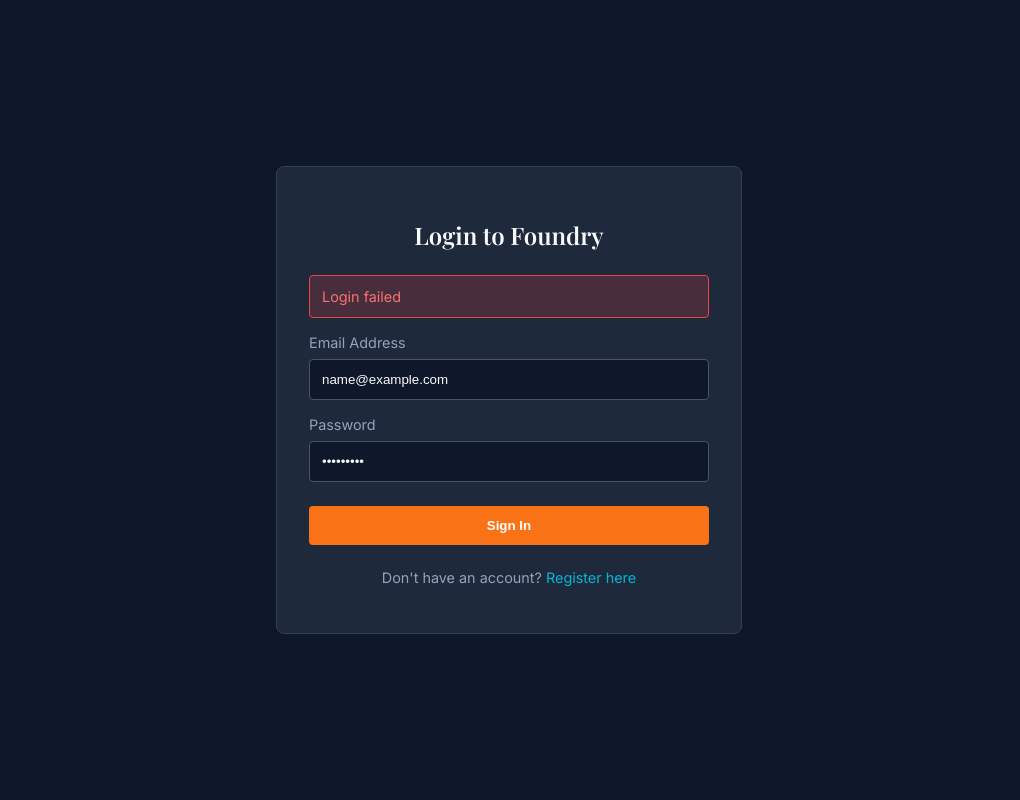
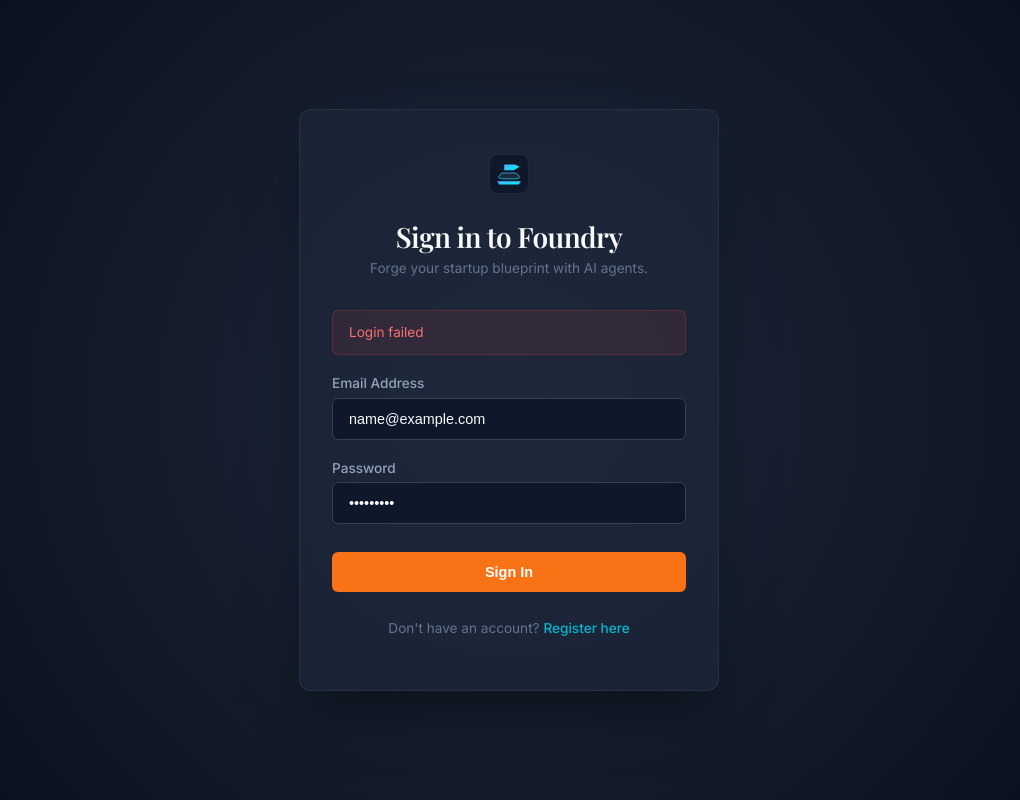
Before and after one commit to vaibhv19/Foundry, a React (Vite) app in the folder frontend/: page /login in a window 1280 px wide. Both pictures are taken after typing "name@example.com", "Sample123" into the empty fields and a click on the button "Sign In". Shown: the whole page, without its empty margins (131-1151 px from the left). Built offline with nearby package versions, Linux system fonts and the light colour scheme; no server answers; a web font is replaced by a local one.

Commit message:
style(ui): refine typography, animations, and visual layout of login page

```diff
--- a/frontend/src/pages/Login.jsx
+++ b/frontend/src/pages/Login.jsx
@@ -28,40 +28,171 @@
   };
 
   return (
-    <div style={{ display: 'flex', minHeight: '100vh', alignItems: 'center', justifyContent: 'center', backgroundColor: 'var(--base-bg)' }}>
-      <div style={{ width: '100%', maxWidth: '400px', padding: '2rem', backgroundColor: '#1E293B', borderRadius: '8px', border: '1px solid #334155' }}>
-        <h2 style={{ fontFamily: 'var(--font-serif)', color: 'var(--base-text)', marginBottom: '1.5rem', textAlign: 'center' }}>Login to Foundry</h2>
+    <div style={{
+      display: 'flex',
+      minHeight: '100vh',
+      alignItems: 'center',
+      justifyContent: 'center',
+      background: 'radial-gradient(circle at center, #1E293B 0%, #090D1A 100%)',
+      padding: '1.5rem',
+      boxSizing: 'border-box'
+    }}>
+      {/* Scoped styles for premium transitions and hover effects */}
+      <style>{`
+        @keyframes fadeIn {
+          from { opacity: 0; transform: translateY(12px); }
+          to { opacity: 1; transform: translateY(0); }
+        }
+        .login-card {
+          animation: fadeIn 0.4s cubic-bezier(0.16, 1, 0.3, 1) forwards;
+          box-shadow: 0 25px 50px -12px rgba(0, 0, 0, 0.5), 0 0 40px rgba(0, 242, 254, 0.03);
+          border: 1px solid rgba(255, 255, 255, 0.06);
+          background-color: rgba(30, 41, 59, 0.65) !important;
+          backdrop-filter: blur(12px);
+        }
+        .login-input {
+          transition: border-color 0.2s ease, box-shadow 0.2s ease, background-color 0.2s ease;
+        }
+        .login-input:focus {
+          border-color: var(--accent-blueprint) !important;
+          box-shadow: 0 0 0 3px rgba(0, 242, 254, 0.12);
+          background-color: #090D1A !important;
+          outline: none;
+        }
+        .login-button {
+          transition: all 0.2s cubic-bezier(0.16, 1, 0.3, 1);
+        }
+        .login-button:hover:not(:disabled) {
+          background-color: #ff3366 !important;
+          transform: translateY(-1px);
+          box-shadow: 0 4px 12px rgba(255, 8, 68, 0.25);
+        }
+        .login-button:active:not(:disabled) {
+          transform: translateY(0);
+        }
+        .login-link {
+          transition: color 0.2s ease;
+        }
+        .login-link:hover {
+          color: var(--accent-blueprint) !important;
+        }
+      `}</style>
+
+      <div className="login-card" style={{
+        width: '100%',
+        maxWidth: '420px',
+        padding: '2.5rem 2rem',
+        borderRadius: '12px',
+        boxSizing: 'border-box'
+      }}>
+        {/* Abstract Glowing Forge Logo SVG */}
+        <div style={{ display: 'flex', justifyContent: 'center', marginBottom: '1.25rem' }}>
+          <svg xmlns="http://www.w3.org/2000/svg" viewBox="0 0 100 100" width="48" height="48">
+            <defs>
+              <linearGradient id="logoGrad" x1="0%" y1="0%" x2="100%" y2="100%">
+                <stop offset="0%" stop-color="#4facfe" />
+                <stop offset="100%" stop-color="#00f2fe" />
+              </linearGradient>
+            </defs>
+            <rect x="10" y="10" width="80" height="80" rx="16" fill="#0F172A" stroke="rgba(255,255,255,0.05)" stroke-width="2" />
+            <path d="M25,65 L75,65 L70,72 L30,72 Z" fill="url(#logoGrad)" />
+            <path d="M35,48 L65,48 L72,56 C72,58 68,60 62,60 L38,60 C32,60 28,58 28,56 Z" fill="#1E293B" stroke="url(#logoGrad)" stroke-width="1.5" />
+            <path d="M40,30 L60,30 C64,30 68,32 72,35 L60,42 L40,42 Z" fill="url(#logoGrad)" />
+          </svg>
+        </div>
+
+        <h2 style={{
+          fontFamily: 'var(--font-serif)',
+          color: 'var(--base-text)',
+          fontSize: '1.75rem',
+          margin: '0 0 0.25rem 0',
+          textAlign: 'center',
+          letterSpacing: '-0.02em'
+        }}>
+          Sign in to Foundry
+        </h2>
+        <p style={{
+          color: '#64748B',
+          fontSize: '0.85rem',
+          textAlign: 'center',
+          margin: '0 0 2rem 0',
+          lineHeight: '1.4'
+        }}>
+          Forge your startup blueprint with AI agents.
+        </p>
 
         {validationError && (
-          <div style={{ padding: '0.75rem', backgroundColor: 'rgba(239, 68, 68, 0.2)', border: '1px solid rgb(239, 68, 68)', borderRadius: '4px', color: 'rgb(248, 113, 113)', marginBottom: '1rem', fontSize: '0.9rem' }}>
+          <div style={{
+            padding: '0.75rem 1rem',
+            backgroundColor: 'rgba(239, 68, 68, 0.1)',
+            border: '1px solid rgba(239, 68, 68, 0.2)',
+            borderRadius: '6px',
+            color: '#F87171',
+            marginBottom: '1.25rem',
+            fontSize: '0.85rem',
+            lineHeight: '1.4'
+          }}>
             {validationError}
           </div>
         )}
         {error && (
-          <div style={{ padding: '0.75rem', backgroundColor: 'rgba(239, 68, 68, 0.2)', border: '1px solid rgb(239, 68, 68)', borderRadius: '4px', color: 'rgb(248, 113, 113)', marginBottom: '1rem', fontSize: '0.9rem' }}>
+          <div style={{
+            padding: '0.75rem 1rem',
+            backgroundColor: 'rgba(239, 68, 68, 0.1)',
+            border: '1px solid rgba(239, 68, 68, 0.2)',
+            borderRadius: '6px',
+            color: '#F87171',
+            marginBottom: '1.25rem',
+            fontSize: '0.85rem',
+            lineHeight: '1.4'
+          }}>
             {error}
           </div>
         )}
 
-        <form onSubmit={handleSubmit}>
-          <div style={{ marginBottom: '1rem' }}>
-            <label style={{ display: 'block', marginBottom: '0.5rem', fontSize: '0.9rem', color: '#94A3B8' }}>Email Address</label>
+        <form onSubmit={handleSubmit} style={{ display: 'flex', flexDirection: 'column', gap: '1.25rem' }}>
+          <div>
+            <label style={{ display: 'block', marginBottom: '0.4rem', fontSize: '0.85rem', fontWeight: '500', color: '#94A3B8' }}>
+              Email Address
+            </label>
             <input
               type="email"
               value={email}
               onChange={(e) => setEmail(e.target.value)}
-              style={{ width: '100%', padding: '0.75rem', borderRadius: '4px', border: '1px solid #475569', backgroundColor: '#0F172A', color: 'var(--base-text)', boxSizing: 'border-box' }}
+              className="login-input"
+              style={{
+                width: '100%',
+                padding: '0.75rem 1rem',
+                borderRadius: '6px',
+                border: '1px solid #334155',
+                backgroundColor: '#0F172A',
+                color: 'var(--base-text)',
+                boxSizing: 'border-box',
+                fontSize: '0.9rem'
+              }}
               placeholder="you@example.com"
             />
           </div>
 
-          <div style={{ marginBottom: '1.5rem' }}>
-            <label style={{ display: 'block', marginBottom: '0.5rem', fontSize: '0.9rem', color: '#94A3B8' }}>Password</label>
+          <div>
+            <label style={{ display: 'block', marginBottom: '0.4rem', fontSize: '0.85rem', fontWeight: '500', color: '#94A3B8' }}>
+              Password
+            </label>
             <input
               type="password"
               value={password}
               onChange={(e) => setPassword(e.target.value)}
-              style={{ width: '100%', padding: '0.75rem', borderRadius: '4px', border: '1px solid #475569', backgroundColor: '#0F172A', color: 'var(--base-text)', boxSizing: 'border-box' }}
+              className="login-input"
+              style={{
+                width: '100%',
+                padding: '0.75rem 1rem',
+                borderRadius: '6px',
+                border: '1px solid #334155',
+                backgroundColor: '#0F172A',
+                color: 'var(--base-text)',
+                boxSizing: 'border-box',
+                fontSize: '0.9rem'
+              }}
               placeholder="••••••••"
             />
           </div>
@@ -69,15 +200,27 @@
           <button
             type="submit"
             disabled={loading}
-            style={{ width: '100%', padding: '0.75rem', backgroundColor: 'var(--accent-spark)', color: 'white', border: 'none', borderRadius: '4px', fontWeight: 'bold', cursor: 'pointer', transition: 'background-color 0.2s' }}
+            className="login-button"
+            style={{
+              width: '100%',
+              padding: '0.75rem 1rem',
+              backgroundColor: 'var(--accent-spark)',
+              color: 'white',
+              border: 'none',
+              borderRadius: '6px',
+              fontWeight: 'bold',
+              fontSize: '0.9rem',
+              cursor: 'pointer',
+              marginTop: '0.5rem'
+            }}
           >
-            {loading ? 'Logging in...' : 'Sign In'}
+            {loading ? 'Signing in...' : 'Sign In'}
           </button>
         </form>
 
-        <p style={{ marginTop: '1.5rem', textAlign: 'center', fontSize: '0.9rem', color: '#94A3B8' }}>
+        <p style={{ marginTop: '1.75rem', textAlign: 'center', fontSize: '0.85rem', color: '#64748B' }}>
           Don't have an account?{' '}
-          <Link to="/register" style={{ color: 'var(--accent-blueprint)', textDecoration: 'none' }}>
+          <Link to="/register" className="login-link" style={{ color: 'var(--accent-blueprint)', textDecoration: 'none', fontWeight: '500' }}>
             Register here
           </Link>
         </p>
```
